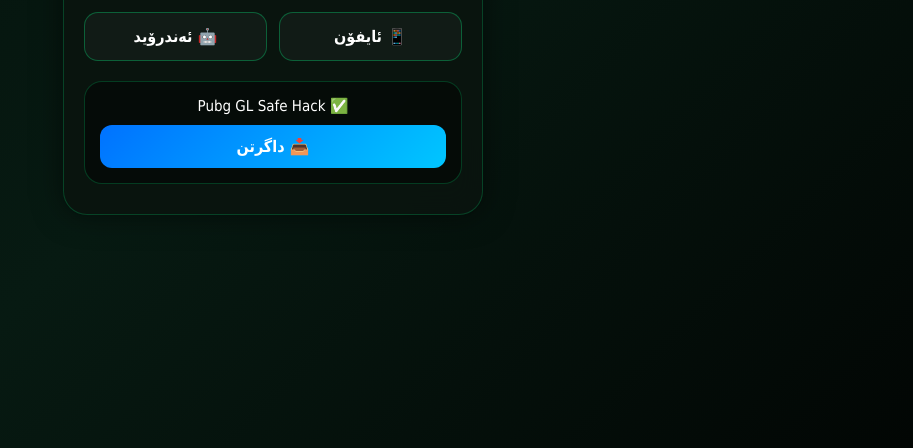
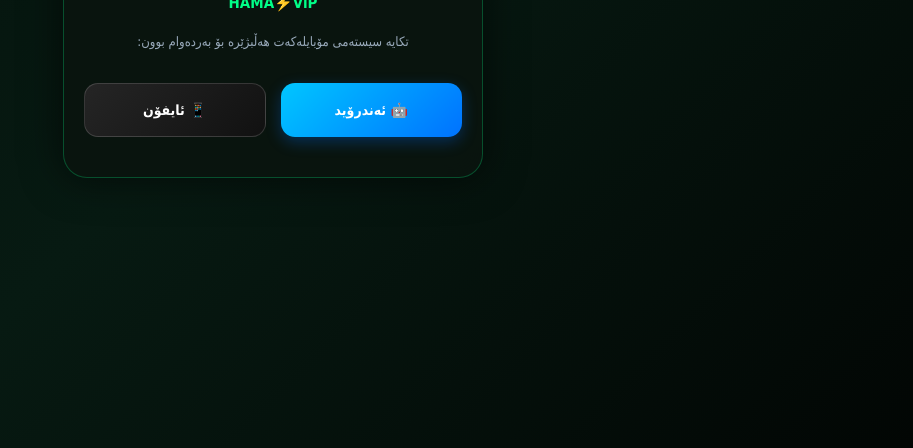
Before and after one commit to hamavip-pixel/HAMA-ViP, a plain HTML site: page selection.html in a window 1280 px wide. Shown: the part 352-800 px from the top of the page, without its empty margins (367-1280 px from the left). Drawn offline with Linux system fonts and the light colour scheme.

Commit message:
Update selection.html

```diff
--- a/selection.html
+++ b/selection.html
@@ -14,57 +14,58 @@
             display: flex;
             justify-content: center;
             align-items: center;
-            padding: 15px;
+            padding: 20px;
         }
         .container {
             background: rgba(10, 20, 15, 0.9);
             backdrop-filter: blur(15px);
-            border: 1px solid rgba(0, 255, 136, 0.2);
-            padding: 30px 20px;
+            border: 1px solid rgba(0, 255, 136, 0.25);
+            padding: 40px 20px;
             border-radius: 24px;
             max-width: 420px;
             width: 100%;
             text-align: center;
-            box-shadow: 0 0 30px rgba(0, 0, 0, 0.5);
+            box-shadow: 0 0 40px rgba(0, 0, 0, 0.6);
         }
-        h1 { font-size: 20px; color: #fff; margin-bottom: 10px; }
-        .desc { font-size: 13px; color: #9ab; line-height: 1.6; margin-bottom: 25px; }
+        h1 { font-size: 22px; color: #fff; margin-bottom: 10px; text-shadow: 0 0 10px rgba(0, 255, 136, 0.4); }
+        .channel-name { color: #00ff88; font-size: 15px; font-weight: bold; margin-bottom: 20px; }
+        p { font-size: 13px; color: #9ab; line-height: 1.6; margin-bottom: 30px; }
 
+        /* دوگمەکانی ئەندرۆید و ئایفۆن */
         .grid-btns {
             display: grid;
             grid-template-columns: 1fr 1fr;
-            gap: 12px;
-            margin-bottom: 20px;
+            gap: 15px;
         }
         .action-btn {
-            background: rgba(20, 30, 25, 0.8);
+            background: rgba(20, 30, 25, 0.9);
             border: 1px solid rgba(0, 255, 136, 0.3);
             color: white;
-            padding: 14px;
+            padding: 18px 10px;
             border-radius: 14px;
             text-decoration: none;
             font-weight: bold;
+            font-size: 14px;
+            display: flex;
+            align-items: center;
+            justify-content: center;
+            gap: 8px;
             transition: 0.3s;
         }
-        .action-btn:hover { background: rgba(0, 255, 136, 0.1); }
-        .full-width { grid-column: span 2; }
-
-        .app-card {
-            background: rgba(0, 0, 0, 0.4);
-            border: 1px solid rgba(0, 255, 136, 0.2);
-            border-radius: 18px;
-            padding: 15px;
-            margin-top: 20px;
+        .action-btn:hover {
+            background: rgba(0, 255, 136, 0.15);
+            border-color: #00ff88;
+            transform: translateY(-2px);
         }
-        .app-title { font-size: 15px; color: #fff; margin-bottom: 10px; }
-        .download-btn {
-            display: block;
-            background: linear-gradient(135deg, #0072ff, #00c6ff);
+        .android-btn {
+            background: linear-gradient(135deg, #00c6ff, #0072ff);
+            border: none;
             color: #fff;
-            padding: 12px;
-            border-radius: 12px;
-            text-decoration: none;
-            font-weight: bold;
+            box-shadow: 0 5px 15px rgba(0, 114, 255, 0.3);
+        }
+        .ios-btn {
+            background: linear-gradient(135deg, #252525, #111111);
+            border: 1px solid rgba(255, 255, 255, 0.15);
         }
     </style>
 </head>
@@ -72,16 +73,13 @@
 
     <div class="container">
         <h1>HAMA APP STORE</h1>
-        <p class="desc">تاکە سایتی هاکی پەیجی بێ هیچ ڕیکلامێک، بەکاری بهێنن هیچ کێشەیەکەمان نییە.</p>
+        <div class="channel-name">HAMA⚡️ViP</div>
+        <p>تکایە سیستەمی مۆبایلەکەت هەڵبژێرە بۆ بەردەوام بوون:</p>
 
+        <!-- دوگمەکان -->
         <div class="grid-btns">
-            <a href="iphone.html" class="action-btn">📱 ئایفۆن</a>
-            <a href="android.html" class="action-btn">🤖 ئەندرۆید</a>
-        </div>
-
-        <div class="app-card">
-            <div class="app-title">✅ Pubg GL Safe Hack</div>
-            <a href="android.html" class="download-btn">📥 داگرتن</a>
+            <a href="android.html" class="action-btn android-btn">🤖 ئەندرۆید</a>
+            <a href="iphone.html" class="action-btn ios-btn">📱 ئایفۆن</a>
         </div>
     </div>
 
```
